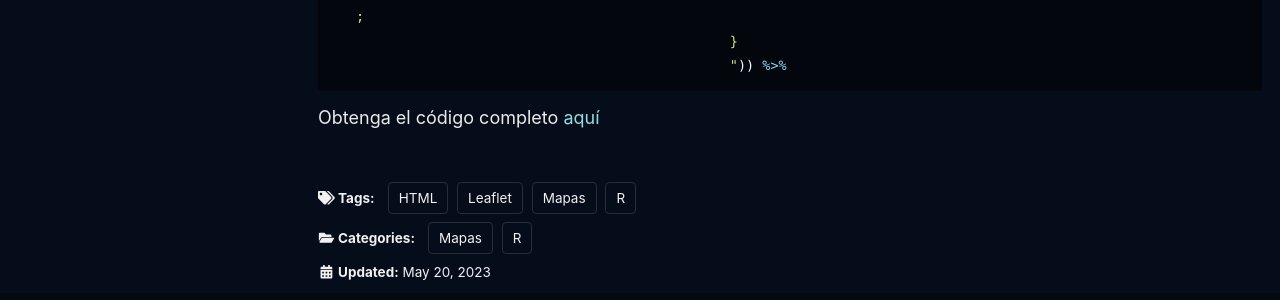
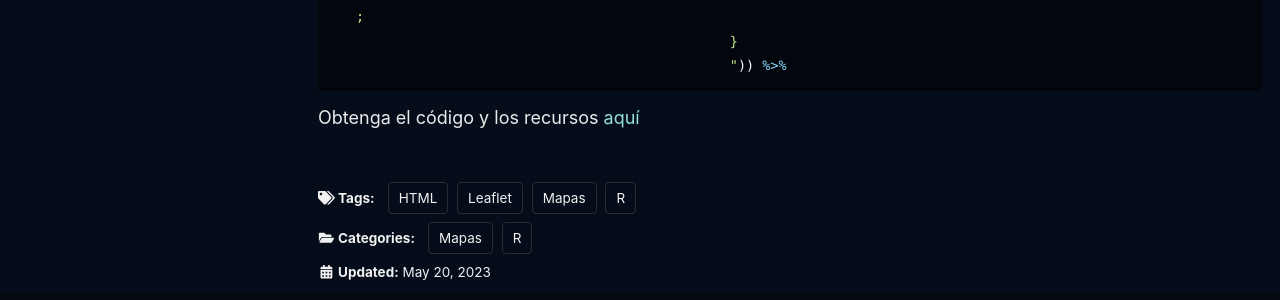
Before and after one commit to OsvaldoYa22/OsvaldoYa22.github.io, a Jekyll site: the page built from _posts/2020-12-05-htb-writeup-unbalanced.md, in a window 1280 px wide and 900 px high, scrolled down 5555 px. Shown: the part 480-780 px from the top of the window. Built offline with Jekyll 4.4.1, drawn with Linux system fonts in a browser that asks for light colours; cached includes are drawn as plain includes; a script that is not in the unit is left out.

Commit message:
Update 2020-12-05-htb-writeup-unbalanced.md

````diff
--- a/_posts/2020-12-05-htb-writeup-unbalanced.md
+++ b/_posts/2020-12-05-htb-writeup-unbalanced.md
@@ -198,4 +198,4 @@ htmlwidgets::onRender(jsCode = htmlwidgets::JS("function(btn,map){
                                                  }
                                                  ")) %>%
 ```
-Obtenga el código completo [aquí](https://github.com/OsvaldoYa22/leaflet)
+Obtenga el código y los recursos [aquí](https://github.com/OsvaldoYa22/leaflet)
````
